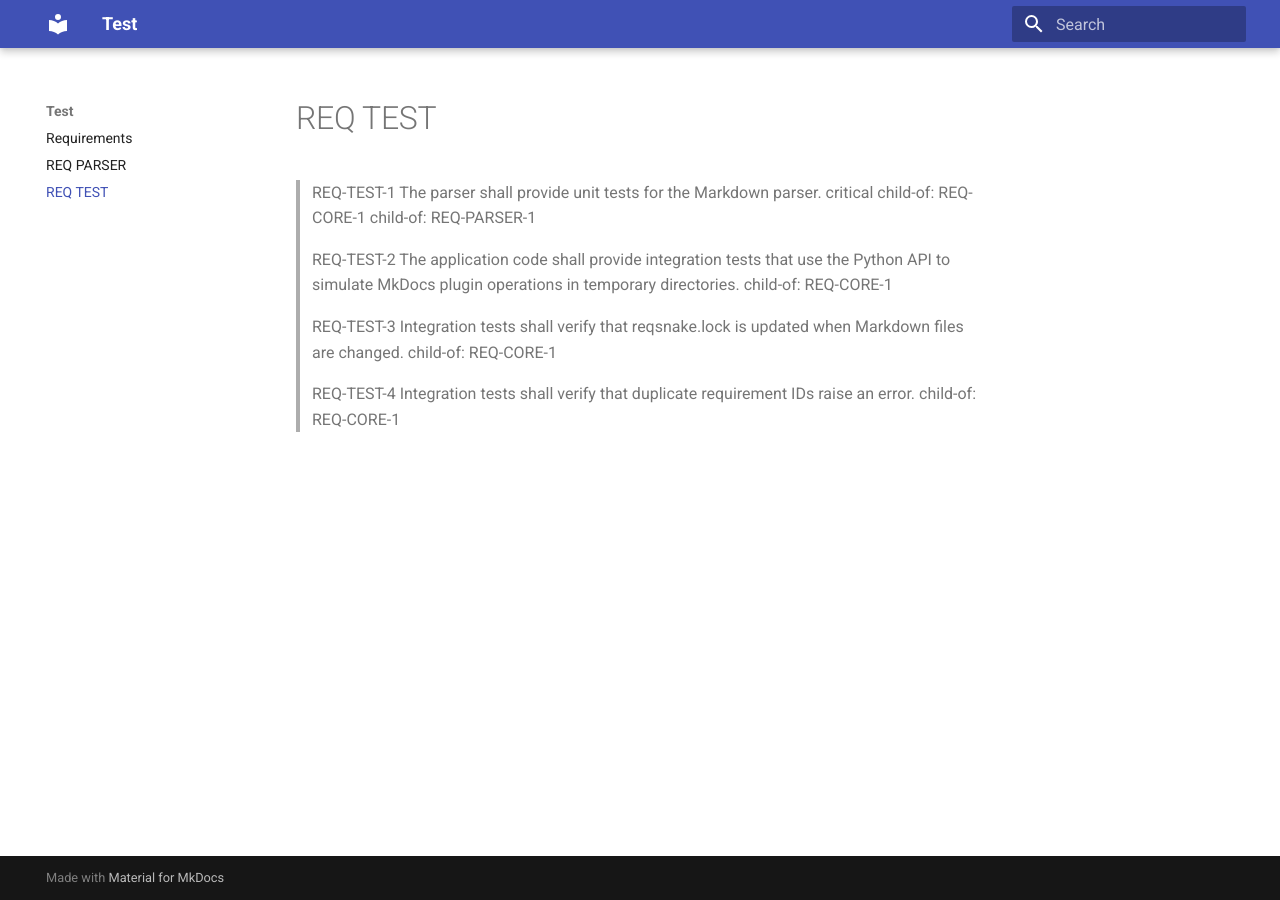
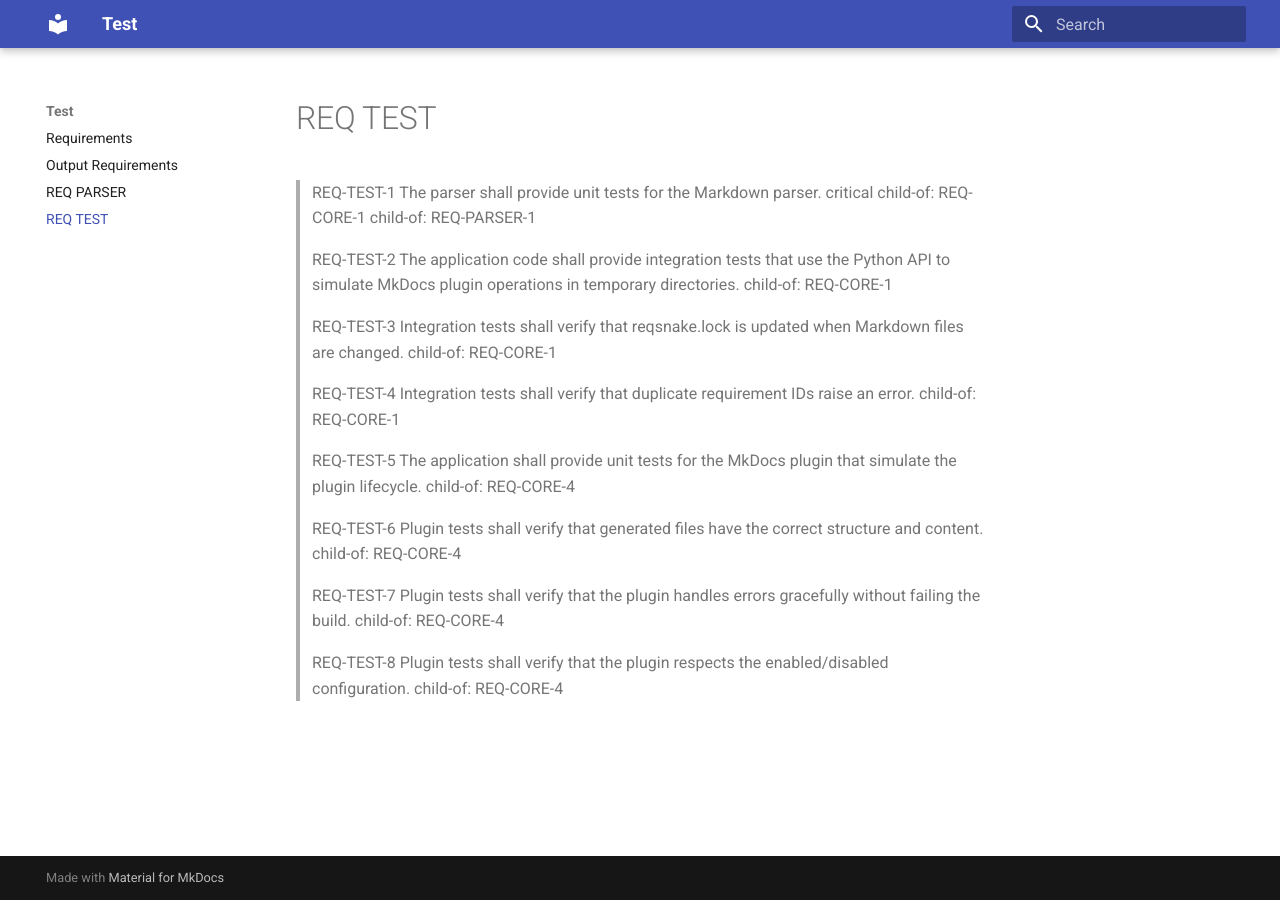
Before and after one commit to Wint3rmute/ReqSnake, an MkDocs documentation site: the page built from docs/REQ-TEST.md, in a window 1280 px wide. Built offline with MkDocs 1.6.1 and Material for MkDocs 9.7.7, drawn with Linux system fonts in a browser that asks for light colours.

Commit message:
refresh requirements

```diff
--- a/docs/REQ-TEST.md
+++ b/docs/REQ-TEST.md
@@ -15,3 +15,19 @@
 > REQ-TEST-4
 > Integration tests shall verify that duplicate requirement IDs raise an error.
 > child-of: REQ-CORE-1
+
+> REQ-TEST-5
+> The application shall provide unit tests for the MkDocs plugin that simulate the plugin lifecycle.
+> child-of: REQ-CORE-4
+
+> REQ-TEST-6
+> Plugin tests shall verify that generated files have the correct structure and content.
+> child-of: REQ-CORE-4
+
+> REQ-TEST-7
+> Plugin tests shall verify that the plugin handles errors gracefully without failing the build.
+> child-of: REQ-CORE-4
+
+> REQ-TEST-8
+> Plugin tests shall verify that the plugin respects the enabled/disabled configuration.
+> child-of: REQ-CORE-4
```
Also changed, not shown: docs/README.md (+3 -4 lines), docs/REQ-OUTPUT.md (added, +35 -0 lines).
